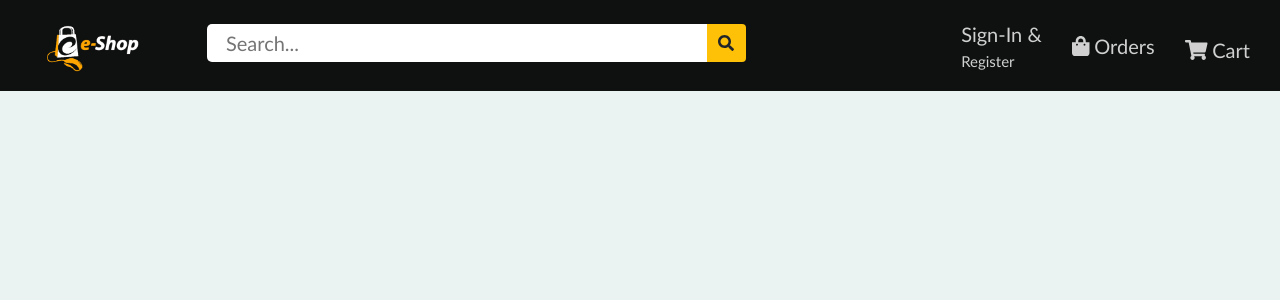
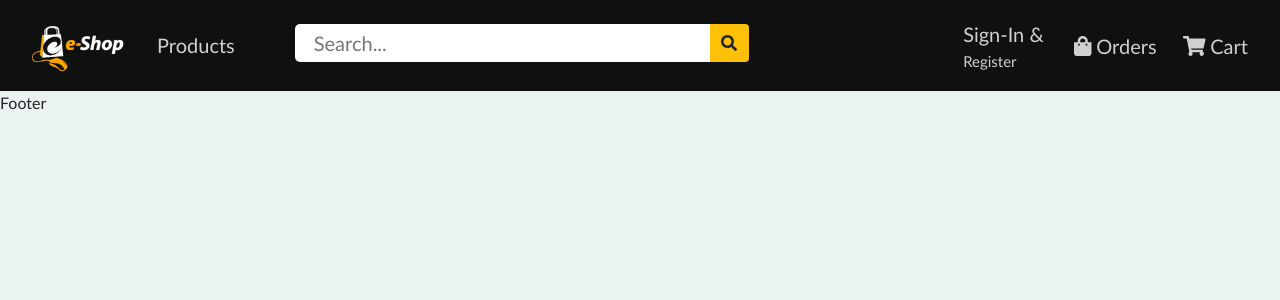
Before and after one commit to adam-25/E-Shop, a React (Create React App) app in the folder frontend/: page / in a window 1280 px wide. Shown: the top 300 px of the page. Built offline with nearby package versions, Linux system fonts and the light colour scheme.

Commit message:
Navbar Completed all the issues

```diff
--- a/frontend/public/index.html
+++ b/frontend/public/index.html
@@ -3,7 +3,6 @@
 
 <head>
 	<meta charset="utf-8" />
-	<link rel="icon" href="%PUBLIC_URL%/favicon.ico" />
 	<meta name="viewport" content="width=device-width, initial-scale=1" />
 	<meta name="theme-color" content="#000000" />
 	<meta name="description" content="Web site created using create-react-app" />
@@ -26,6 +25,9 @@
 
 	<!-- Font Awesome Icons -->
 	<script defer src="https://use.fontawesome.com/releases/v5.15.4/js/all.js"></script>
+	<link rel="shortcut icon" href="./titleIcon.png" size="10">
+
+	<!-- Favicon and Title -->
 	<title>E-Shop</title>
 </head>
 
--- a/frontend/src/App.js
+++ b/frontend/src/App.js
@@ -1,8 +1,15 @@
 import './App.css';
-import Header from './Components/Layout/Header.js';
+import { BrowserRouter as Router } from 'react-router-dom';
+
+import Header from './Components/Layout/Headers/Header.js';
+import Footer from './Components/Layout/Footer/Footer.js';
+
 function App() {
 	return (
+		<Router>
 			<Header />
+			<Footer />
+		</Router>
 	);
 }
 
--- /dev/null
+++ b/frontend/src/Components/Layout/Footer/Footer.js
@@ -0,0 +1,9 @@
+import React from 'react'
+
+const Footer = () => {
+	return (
+		<div>Footer</div>
+	)
+}
+
+export default Footer
--- a/frontend/src/Components/Layout/Header.js
+++ b/frontend/src/Components/Layout/Headers/Header.js
@@ -10,4 +10,4 @@ const Header = () => {
 	)
 }
 
-export default Header
+export default Header;
--- a/frontend/src/Components/Layout/PreHeader.js
+++ b/frontend/src/Components/Layout/Headers/PreHeader.js
@@ -1,16 +1,19 @@
 import React from 'react'
-import logo from '../../Images/logo.png';
-import '../../Styles/preHeaderStyles.css';
+import logo from '../../../Images/logo.png';
+import '../../../Styles/preHeaderStyles.css';
 
 const PreHeader = () => {
 
 	return (
 		<section className="navBar">
-			<nav className="custom-navbar navbar navbar-expand-lg navbar-dark">
-				<a className="navbar-brand" href="/Home"><img className="logo" src={logo} alt="" /></a>
+			<nav className="navbar navbar-expand-lg navbar-dark">
+				<a className="navbar-brand" href="/Home"><img className="logo" src={logo} alt="Logo" /></a>
+				<a className="nav-link products" href="/Products"> Products </a>
 				<button className="navbar-toggler" type="button" data-toggle="collapse" data-target="#navbarSupportedContent" aria-controls="navbarSupportedContent" aria-expanded="false" aria-label="Toggle navigation">
 					<span className="navbar-toggler-icon"></span>
 				</button>
+
+
 
 				<div className="collapse navbar-collapse" id="navbarSupportedContent">
 					<form className="navbar-brand search" action="">
@@ -18,8 +21,8 @@ const PreHeader = () => {
 						<button className="btn btn-warning search-btn" type="submit"><i className="fa fa-search"></i></button>
 					</form>
 					<ul className="navbar-nav ml-auto">
-						<li className="nav-item">
-							<a className="nav-link" href="/Login"><span className="sign-in"> Sign-In & </span><br/> <span className="register"> Register </span></a>
+						<li className="nav-item sign">
+							<a className="nav-link" href="/Login"><span className="sign-in"> Sign-In & </span><br /> <span className="register"> Register </span></a>
 						</li>
 						<li className="nav-item">
 							<a className="nav-link order" href="/myOrders"><span className='order'><i class="fas fa-shopping-bag"></i>  Orders</span></a>
--- a/frontend/src/Styles/preHeaderStyles.css
+++ b/frontend/src/Styles/preHeaderStyles.css
@@ -6,20 +6,16 @@
 	position: 'fixed';
 	top: 0;
 	width: '100%';
-}
-
-.custom-navbar {
+	align-items: center;
+	z-index: 1000;
 	background-color: #0F1111;
 }
 
 .logo {
 	width: 100px;
 	height: 65px;
-	margin-left: 25px;
-}
-
-.top-right {
-	padding-right: 250px;
+	margin-left: 10px;
+	margin-right: 5px;
 }
 
 .search {
@@ -33,7 +29,7 @@
 	border-bottom-left-radius: 5px;
 	border: none;
 	padding: 19px;
-	width: 500px;
+	width: 415px;
 	height: 25px;
 }
 
@@ -63,7 +59,6 @@
 		width: 80%;
 		height: 25px;
 		margin: 25px 0 15px 0;
-
 	}
 
 	.search-btn {
@@ -77,7 +72,7 @@
 
 	.sign-in {
 		font-size: 20px;
-		margin-left: 50px;
+		margin-left: 40px;
 	}
 
 	.register {
@@ -86,7 +81,7 @@
 	}
 
 	.order {
-		padding-left: 36px;
+		padding-left: 45px;
 		padding-top: 1px;
 		padding-bottom: 1px;
 		font-size: 20px;
@@ -97,6 +92,10 @@
 		padding-top: 5px;
 		padding-bottom: 10px;
 		font-size: 20px;
+	}
+
+	.products {
+		margin-right: auto;
 	}
 }
 
@@ -111,15 +110,20 @@
 
 }
 
+.sign {
+	padding-left: 10px;
+	padding-right: 10px;
+}
+
 .order {
-	margin: 12px 4px 8px 7px;
+	margin: 12px 2px 8px 2px;
 	font-size: 20px;
 	color: #d0d0d0;
 
 }
 
 .cart {
-	margin: 16px 3px 0 3px;
+	margin: 12px 4px 0 3px;
 	font-size: 20px;
 	color: #d0d0d0;
 
@@ -128,3 +132,19 @@
 .nav-item:hover {
 	border: 1px solid #d0d0d0;
 }
+
+.products {
+	font-size: 20px;
+	color: #d0d0d0;
+	text-decoration: none;
+	padding-right: 10px;
+	padding-left: 10px;
+	padding-top: 18px;
+	padding-bottom: 20px;
+}
+
+.products:hover {
+	border: 1px solid #d0d0d0;
+	text-decoration: none;
+	color: #d0d0d0;
+}
```
Also changed, not shown: frontend/public/titleIcon.png (added), frontend/src/Styles/footerStyles.css (added), 1 other file (tests, documents, lock files or other folders).
